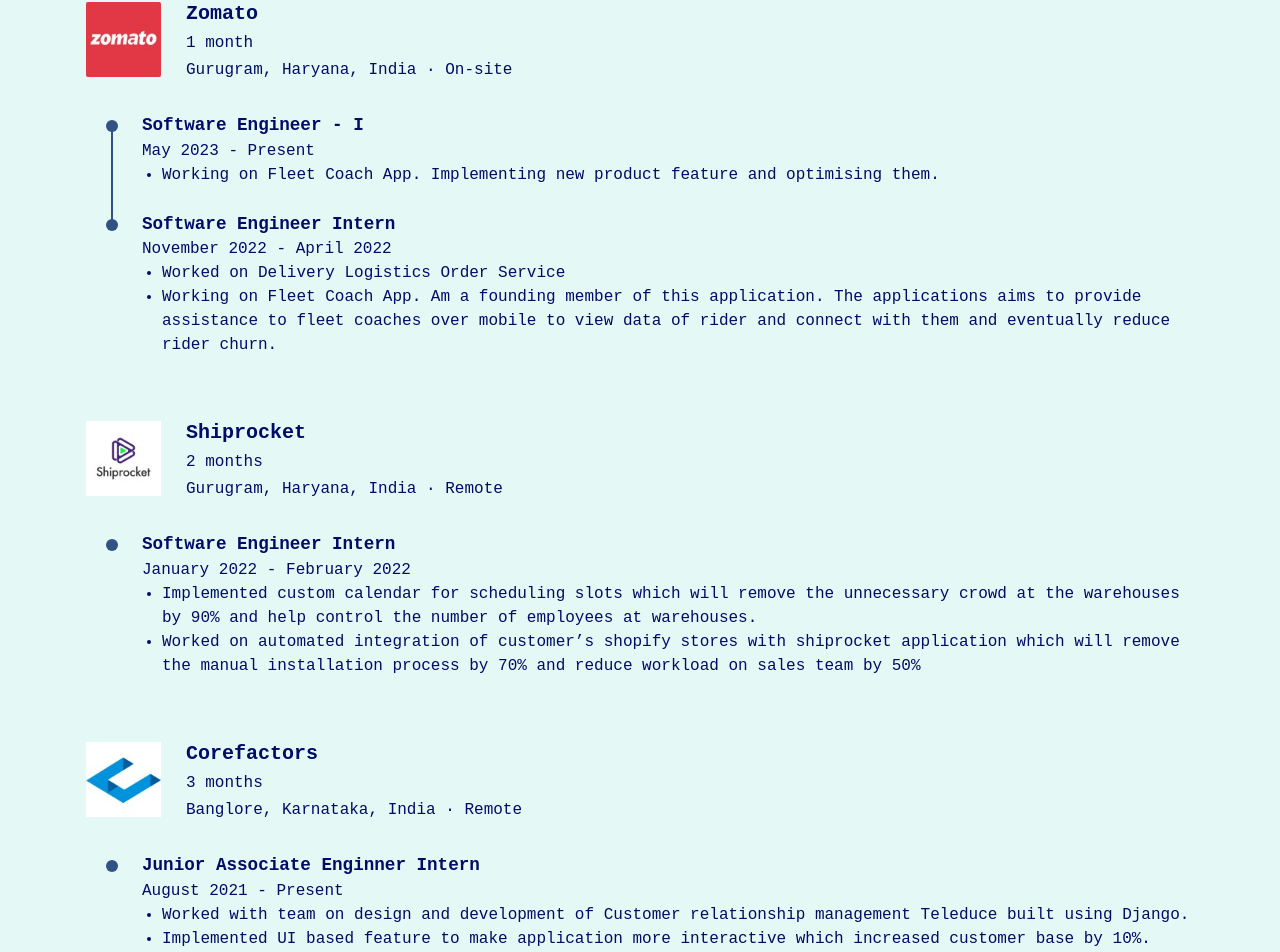
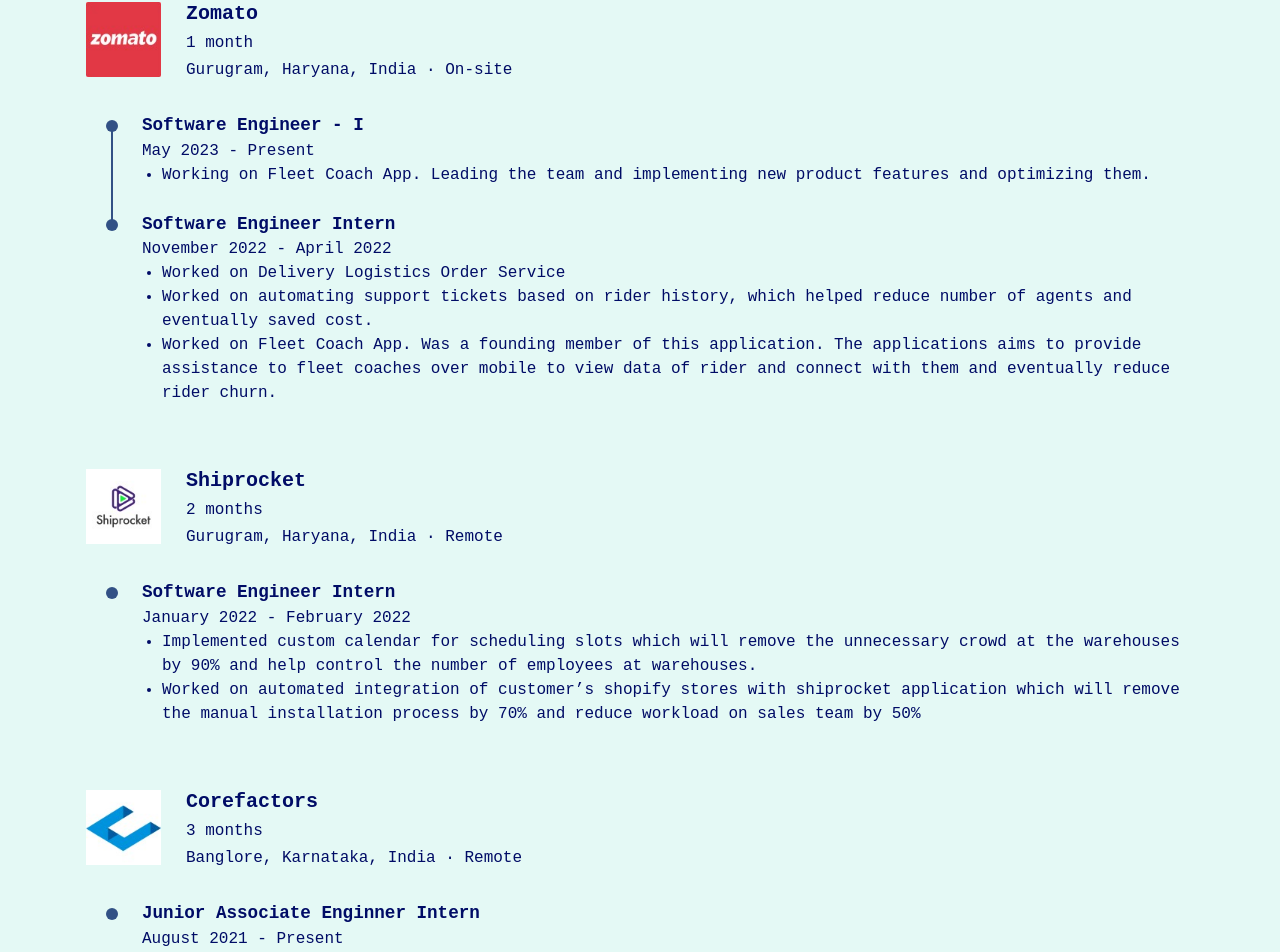
Before and after one commit to jindal2209/mysite, a React (Create React App) app: page / in a window 1280 px wide. Shown: the part 1043-1995 px from the top of the page. Built offline with nearby package versions, Linux system fonts and the light colour scheme.

Commit message:
updated experience description

```diff
--- a/src/components/experience/experience_data.js
+++ b/src/components/experience/experience_data.js
@@ -15,7 +15,7 @@
           end_date: new Date()
         },
         description: [
-          "Working on Fleet Coach App. Implementing new product feature and optimising them."
+          "Working on Fleet Coach App. Leading the team and implementing new product features and optimizing them."
         ]
       },
       {
@@ -26,7 +26,8 @@
         },
         description: [
           "Worked on Delivery Logistics Order Service",
-          "Working on Fleet Coach App. Am a founding member of this application. The applications aims to provide assistance to fleet coaches over mobile to view data of rider and connect with them and eventually reduce rider churn."
+          "Worked on automating support tickets based on rider history, which helped reduce number of agents and eventually saved cost.",
+          "Worked on Fleet Coach App. Was a founding member of this application. The applications aims to provide assistance to fleet coaches over mobile to view data of rider and connect with them and eventually reduce rider churn."
         ]
       }
     ],
```
